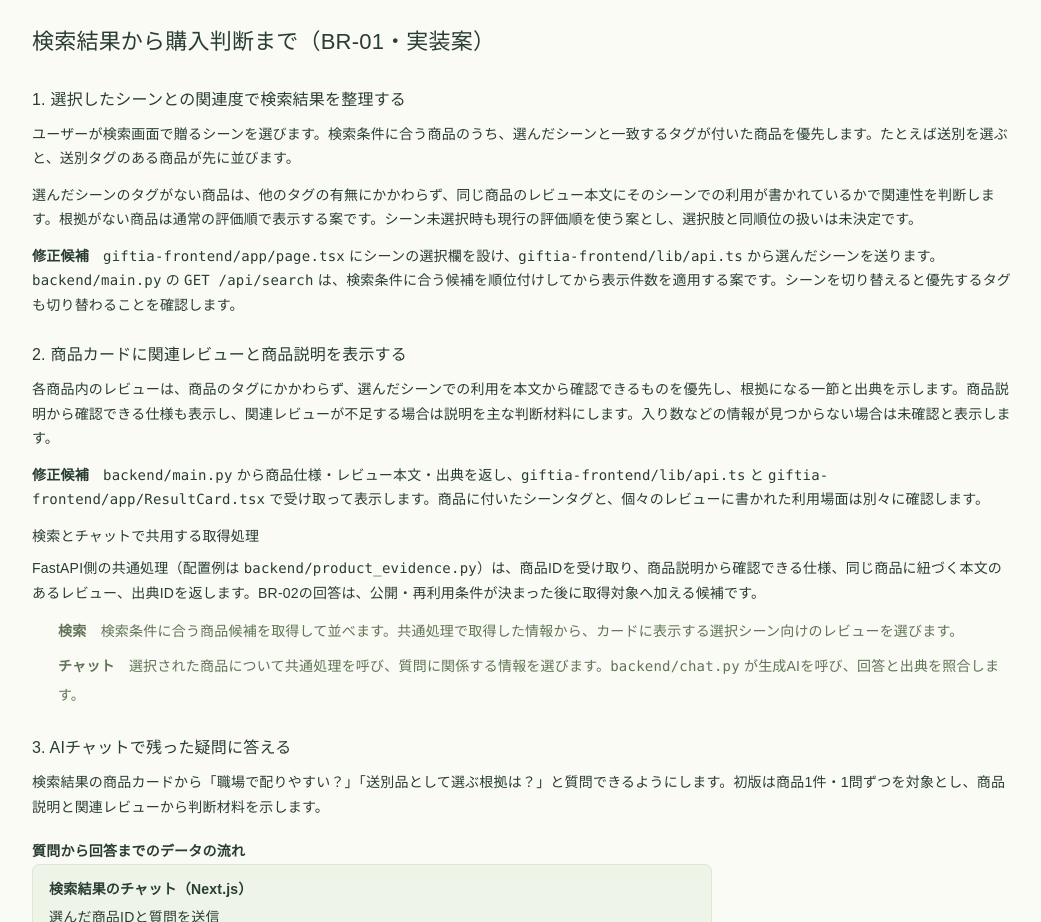
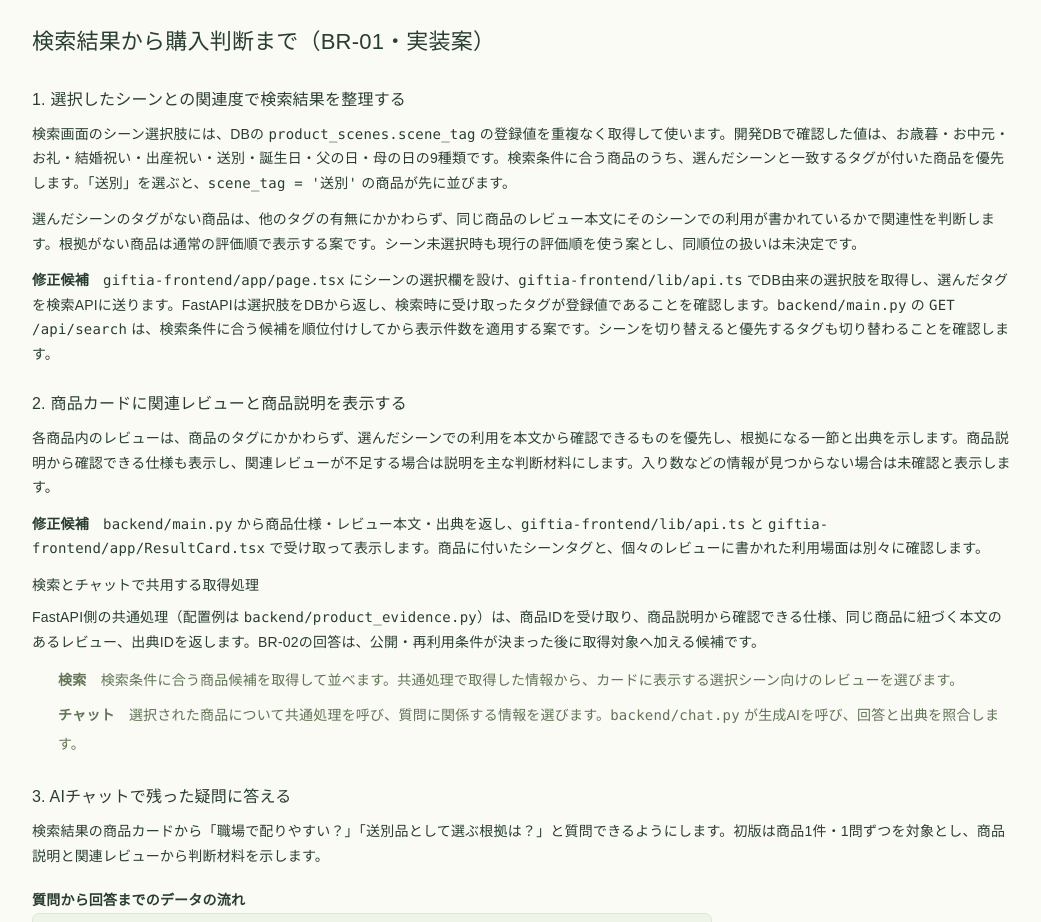
Before and after one commit to nomuryo7159/HCF_teamsite, a Next.js app: page /guide in a window 1280 px wide. Shown: the part 3200-4122 px from the top of the page, without its empty margins (116-1157 px from the left). Built offline with nearby package versions, Linux system fonts and the light colour scheme.

Commit message:
docs: use database scene tags as Giftia search options (#38)

```diff
--- a/app/guide/giftia-chatbot.tsx
+++ b/app/guide/giftia-chatbot.tsx
@@ -15,9 +15,9 @@ export default function GiftiaChatbot() {
     <section id="giftia-br01" aria-labelledby="giftia-br01-title">
       <h2 id="giftia-br01-title">検索結果から購入判断まで（BR-01・実装案）</h2>
       <h3>1. 選択したシーンとの関連度で検索結果を整理する</h3>
-      <p>ユーザーが検索画面で贈るシーンを選びます。検索条件に合う商品のうち、選んだシーンと一致するタグが付いた商品を優先します。たとえば送別を選ぶと、送別タグのある商品が先に並びます。</p>
-      <p>選んだシーンのタグがない商品は、他のタグの有無にかかわらず、同じ商品のレビュー本文にそのシーンでの利用が書かれているかで関連性を判断します。根拠がない商品は通常の評価順で表示する案です。シーン未選択時も現行の評価順を使う案とし、選択肢と同順位の扱いは未決定です。</p>
-      <p><strong>修正候補</strong>　<code>giftia-frontend/app/page.tsx</code> にシーンの選択欄を設け、<code>giftia-frontend/lib/api.ts</code> から選んだシーンを送ります。<code>backend/main.py</code> の <code>GET /api/search</code> は、検索条件に合う候補を順位付けしてから表示件数を適用する案です。シーンを切り替えると優先するタグも切り替わることを確認します。</p>
+      <p>検索画面のシーン選択肢には、DBの <code>product_scenes.scene_tag</code> の登録値を重複なく取得して使います。開発DBで確認した値は、お歳暮・お中元・お礼・結婚祝い・出産祝い・送別・誕生日・父の日・母の日の9種類です。検索条件に合う商品のうち、選んだシーンと一致するタグが付いた商品を優先します。「送別」を選ぶと、<code>scene_tag = '送別'</code> の商品が先に並びます。</p>
+      <p>選んだシーンのタグがない商品は、他のタグの有無にかかわらず、同じ商品のレビュー本文にそのシーンでの利用が書かれているかで関連性を判断します。根拠がない商品は通常の評価順で表示する案です。シーン未選択時も現行の評価順を使う案とし、同順位の扱いは未決定です。</p>
+      <p><strong>修正候補</strong>　<code>giftia-frontend/app/page.tsx</code> にシーンの選択欄を設け、<code>giftia-frontend/lib/api.ts</code> でDB由来の選択肢を取得し、選んだタグを検索APIに送ります。FastAPIは選択肢をDBから返し、検索時に受け取ったタグが登録値であることを確認します。<code>backend/main.py</code> の <code>GET /api/search</code> は、検索条件に合う候補を順位付けしてから表示件数を適用する案です。シーンを切り替えると優先するタグも切り替わることを確認します。</p>
       <h3>2. 商品カードに関連レビューと商品説明を表示する</h3>
       <p>各商品内のレビューは、商品のタグにかかわらず、選んだシーンでの利用を本文から確認できるものを優先し、根拠になる一節と出典を示します。商品説明から確認できる仕様も表示し、関連レビューが不足する場合は説明を主な判断材料にします。入り数などの情報が見つからない場合は未確認と表示します。</p>
       <p><strong>修正候補</strong>　<code>backend/main.py</code> から商品仕様・レビュー本文・出典を返し、<code>giftia-frontend/lib/api.ts</code> と <code>giftia-frontend/app/ResultCard.tsx</code> で受け取って表示します。商品に付いたシーンタグと、個々のレビューに書かれた利用場面は別々に確認します。</p>
```
